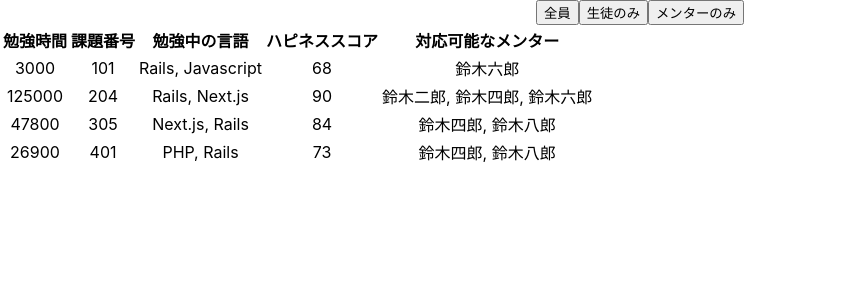
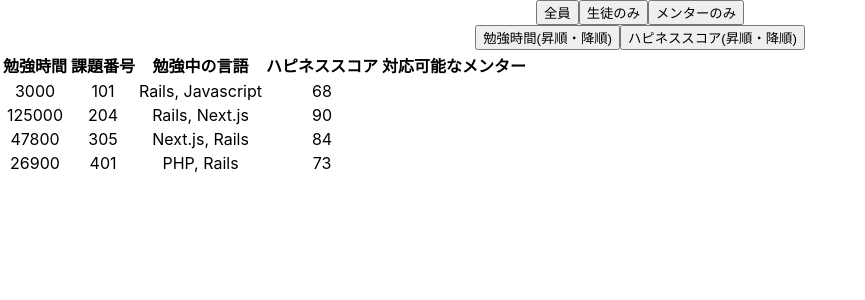
Before and after one commit to Syota622/ts-practice, a React (Create React App) app: page / in a window 1280 px wide. Both pictures are taken after a click on the button "生徒のみ". Shown: the top 300 px of the page, without its empty margins (0-865 px from the left). Built offline with nearby package versions, Linux system fonts and the light colour scheme.

Commit message:
生徒の昇順・降順の実装が完了

```diff
--- a/src/components/StudentTable.tsx
+++ b/src/components/StudentTable.tsx
@@ -1,4 +1,5 @@
-import React from 'react';
+// StudentTable.tsx
+import React, { useState } from 'react';
 
 interface User {
   id: number;
@@ -14,10 +15,6 @@ interface User {
   taskCode?: number;
   studyLangs?: string[];
   score?: number;
-  experienceDays?: number;
-  useLangs?: string[];
-  availableStartCode?: number;
-  availableEndCode?: number;
 }
 
 interface StudentTableProps {
@@ -25,21 +22,37 @@ interface StudentTableProps {
 }
 
 const StudentTable: React.FC<StudentTableProps> = ({ users }) => {
-  // 生徒だけを抽出
-  const students = users.filter(user => user.role === 'student');
+  // 勉強時間かハピネススコアでソートする
+  // studyMinutes: 勉強時間、score: ハピネススコア
+  const [sortConfig, setSortConfig] = useState<{ key: 'studyMinutes' | 'score'; direction: 'ascending' | 'descending' } | null>(null);
 
-  // 課題番号が、担当範囲に含まれているメンターの名前を表示
-  const getMentorsForMentor = (student: User) => {
-    return users.filter(mentor =>
-      mentor.role === 'mentor' &&
-      mentor.availableStartCode !== undefined && // availableStartCodeがundefinedでないことを確認
-      mentor.availableEndCode !== undefined && // availableEndCodeがundefinedでないことを確認
-      mentor.availableStartCode <= student.taskCode! &&
-      mentor.availableEndCode >= student.taskCode!
-    ).map(mentor => mentor.name).join(", ");
+  // 生徒だけを抽出して、ソートする
+  const sortedUsers = [...users].filter(user => user.role === 'student').sort((a, b) => {
+    if (!sortConfig) return 0;
+    if (a[sortConfig.key]! < b[sortConfig.key]!) {
+      return sortConfig.direction === 'ascending' ? -1 : 1;
+    }
+    if (a[sortConfig.key]! > b[sortConfig.key]!) {
+      return sortConfig.direction === 'ascending' ? 1 : -1;
+    }
+    return 0;
+  });
+
+  // ソートする関数
+  const requestSort = (key: 'studyMinutes' | 'score') => {
+    let direction: 'ascending' | 'descending' = 'ascending';
+    if (sortConfig && sortConfig.key === key && sortConfig.direction === 'ascending') {
+      direction = 'descending';
+    }
+    setSortConfig({ key, direction });
   };
 
   return (
+    <div>
+      <div>
+        <button onClick={() => requestSort('studyMinutes')}>勉強時間(昇順・降順)</button>
+        <button onClick={() => requestSort('score')}>ハピネススコア(昇順・降順)</button>
+      </div>
       <table>
         <thead>
           <tr>
@@ -51,17 +64,18 @@ const StudentTable: React.FC<StudentTableProps> = ({ users }) => {
           </tr>
         </thead>
         <tbody>
-        {students.map(student => (
+          {sortedUsers.map(student => (
             <tr key={student.id}>
               <td>{student.studyMinutes}</td>
               <td>{student.taskCode}</td>
               <td>{student.studyLangs?.join(", ")}</td>
               <td>{student.score}</td>
-            <td>{getMentorsForMentor(student)}</td>
+              <td>{/* 対応可能なメンター */}</td>
             </tr>
           ))}
         </tbody>
       </table>
+    </div>
   );
 }
 
```
Lines whose indentation alone changed are shown as unchanged.
